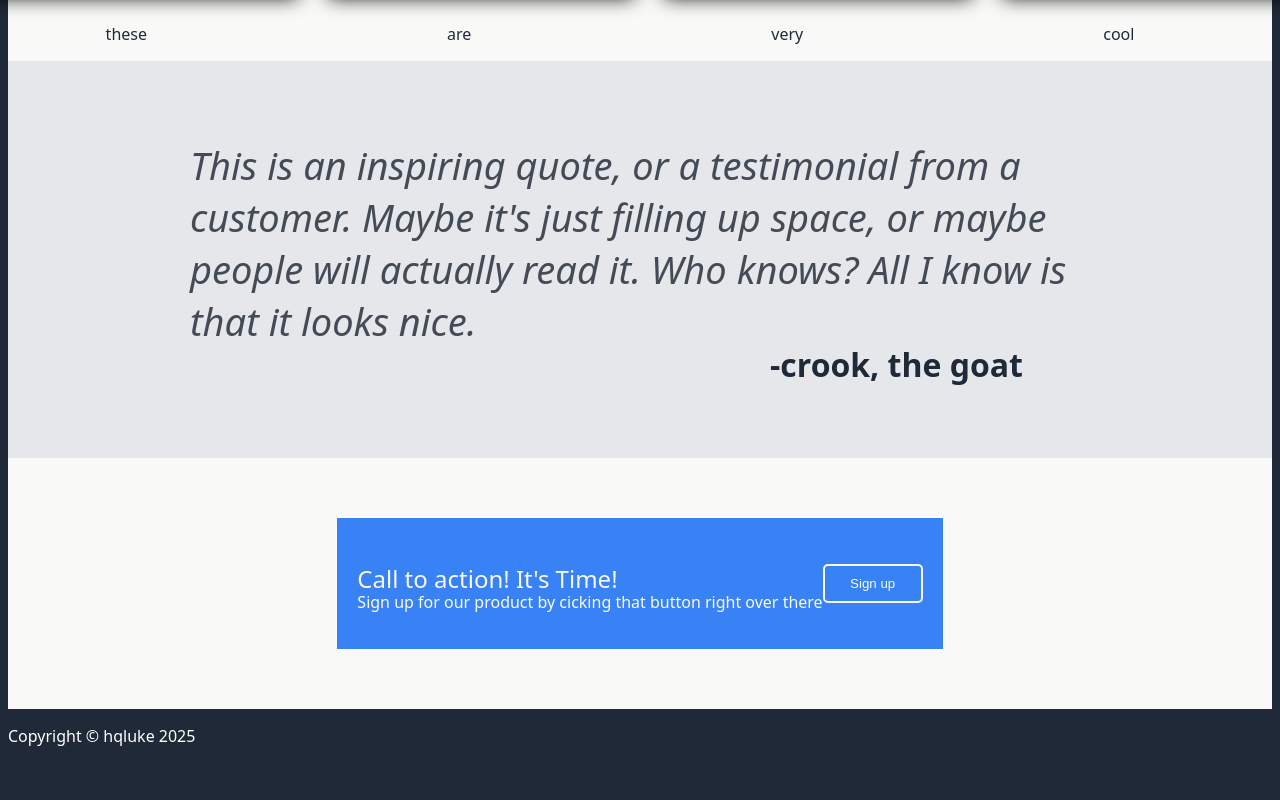
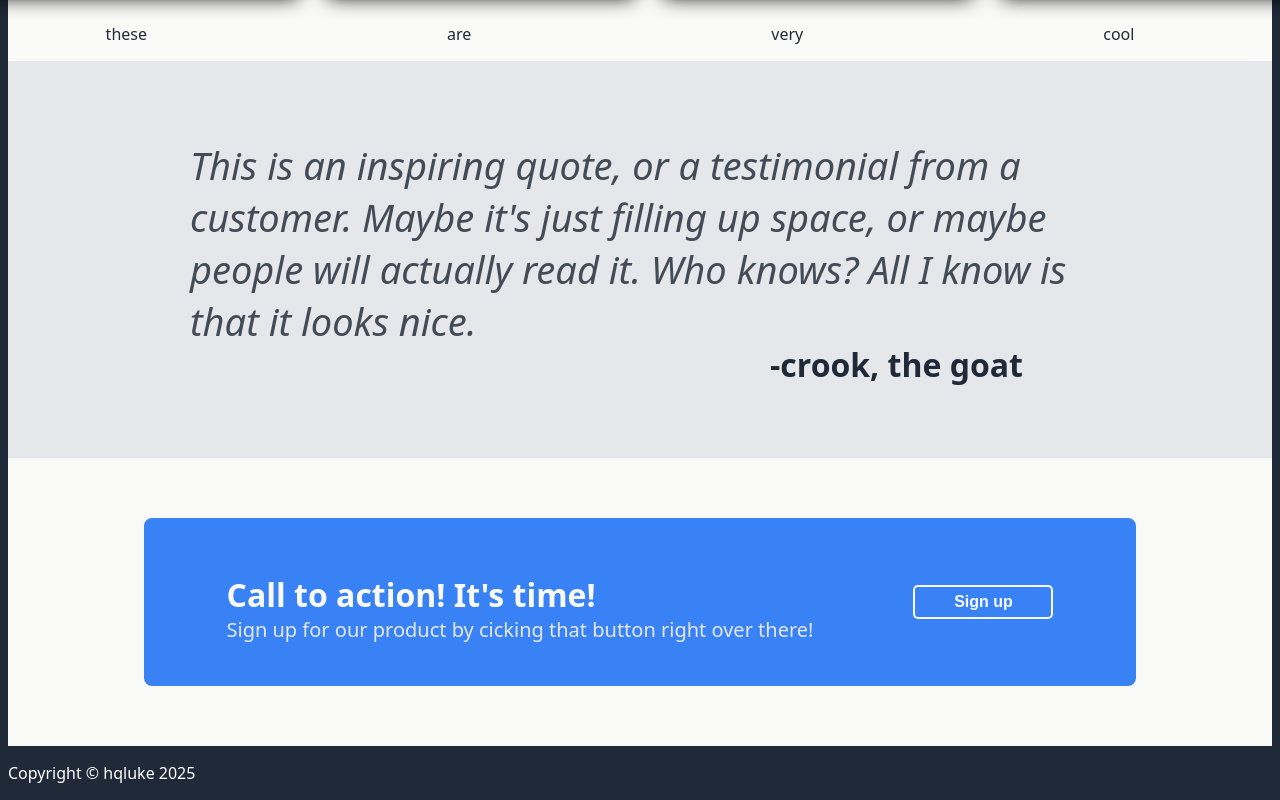
Before and after one commit to hqluke/LandingPage, a plain HTML site: page index.html in a window 1280 px wide. Shown: the part 896-1696 px from the top of the page. Before the commit the page ends 1659 px from the top, so only its background shows below. Drawn offline with Linux system fonts and the light colour scheme.

Commit message:
call to action complete

```diff
--- a/index.html
+++ b/index.html
@@ -59,8 +59,8 @@ is that it looks nice.</i></p>
     <div class="footer">
         <div class="footer-box">
             <div class="footer-text">
-                <p>Call to action! It's Time!</p>
-                <p>Sign up for our product by cicking that button right over there</p>
+                <p>Call to action! It's time!</p>
+                <p>Sign up for our product by cicking that button right over there!</p>
             </div>
             <button type="button" class="footer-button">Sign up</button>
         </div>
--- a/styles.css
+++ b/styles.css
@@ -181,7 +181,11 @@ a:hover{
     align-items: center;
     justify-content: center;
     background-color: #3882F6;
-    padding: 20px;
+    border-style: solid;
+    border-color: #3882F6;
+    border-radius: 8px;
+    padding: 20px 80px;
+    gap: 300px;
 }
 
 .footer-text{
@@ -194,17 +198,34 @@ a:hover{
 
 .footer-text p:nth-of-type(1){
     margin-bottom: -20px;
-    font-size: 24px;
-    font-weight: 500;
+    font-size: 32px;
+    font-weight: bolder;
+}
+
+.footer-text p:nth-of-type(2){
+    font-size: 20px;
+    color: #E5E7EB;
 }
 
 .footer-button{
-    width: 100px;
+    width: 140px;
     background-color: #3882F6;
     color: #f9FAF8;
     border-style:solid;
     border-radius: 5px;
-    padding: 10px 20px;
     border-color: #f9FAF8;
     border-width: 2.4px;
+    margin-left: -200px;
+    font-weight: bold;
+    font-size: 16px;
+    padding: 6px 0px;
 }
+
+.footer-button:hover{
+    background-color: #04AA6D;
+}
+
+.footer-button:active{
+    background-color: white;
+    color: black;
+}
```
